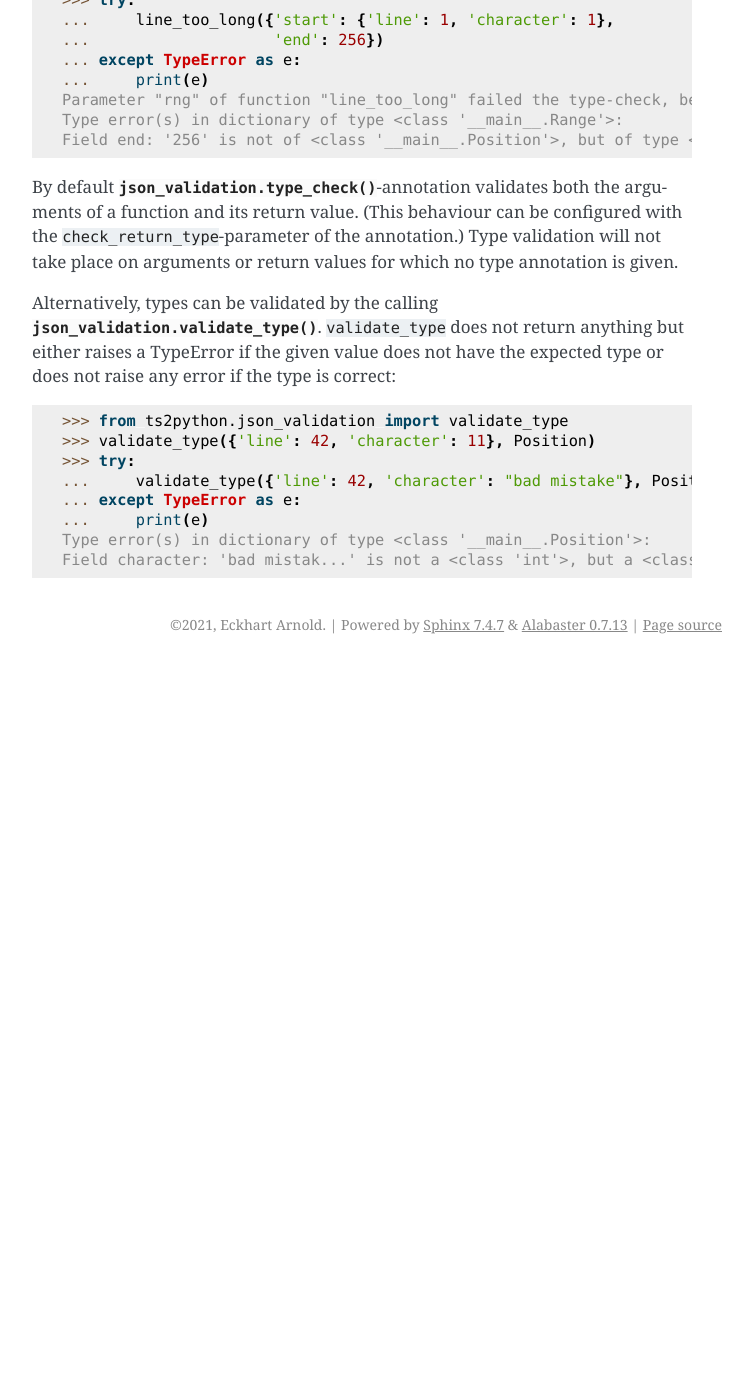
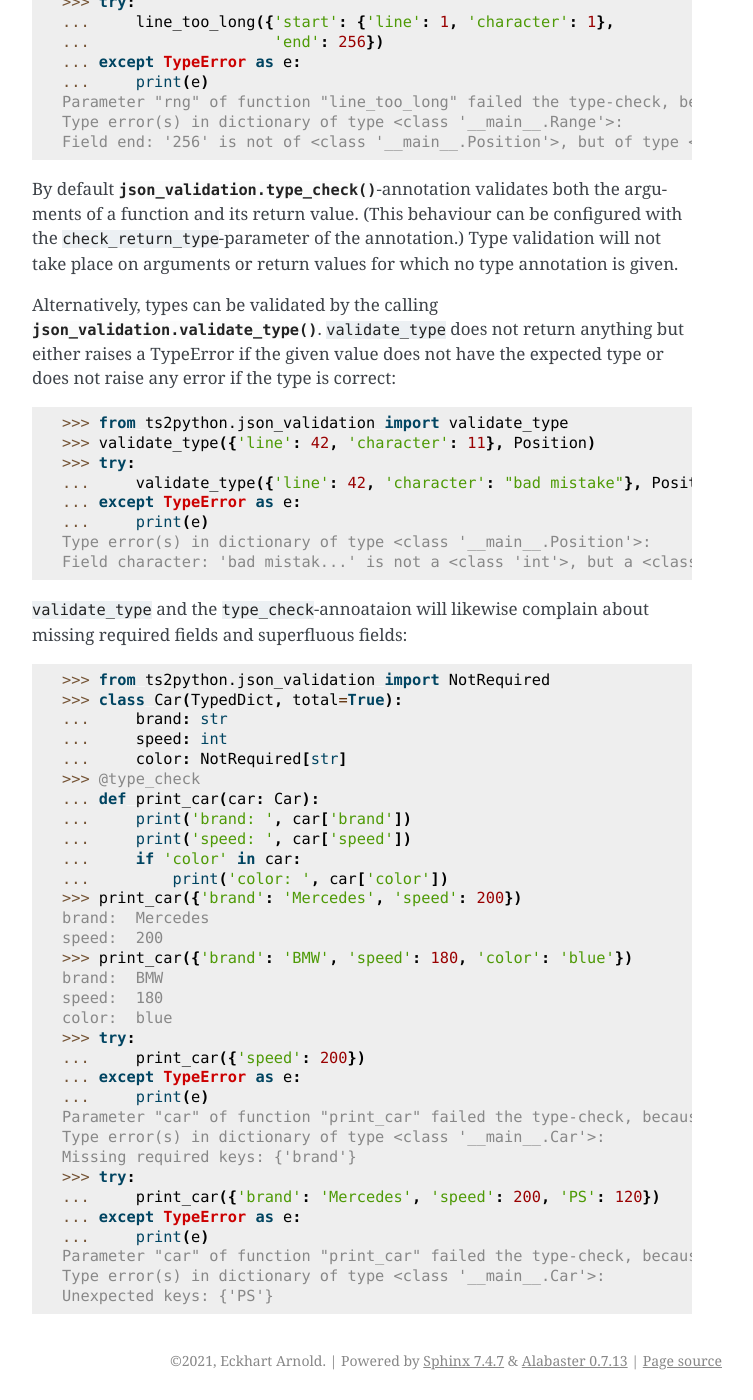
Before and after one commit to jecki/ts2python, a Sphinx documentation site: the page built from docs/Validation.rst, in a window 1280 px wide and 1400 px high, scrolled down 974 px. Shown: the whole window, without its empty margins (388-1141 px from the left). Built offline with Sphinx 7.4.7, drawn with Linux system fonts in a browser that asks for light colours; before the commit the page ends 1638 px from its top, so only the background shows below that; some of the changed text lies outside the part shown.

Commit message:
bugfix: PEP 655 conformance, imports related to NotRequired fields

```diff
--- a/docs/Mapping.rst
+++ b/docs/Mapping.rst
@@ -56,12 +56,12 @@ implemented, abusing ``Optional`` for this purpose appears to be
 a pragmatic solution that in connection with setting the parameter
 ``total=False`` plays well-enough with static type-checkers. Unless
 your code using ts2python-transpiled TypedDicts does not assume
-attibutes with ``Optional`` type to be present, there won't be a problem.
+attributes with ``Optional`` type to be present, there won't be a problem.
 (Still, it is possible, to enforce `PEP 655`_ by calling ``ts2python``
 with the parameter ``--p 655``, in which case ``NotRequired`` will be
 used instead of optional. The above Message-interface will then read as::
 
-    class RequestMessage(Message, TypedDict, total=False):
+    class RequestMessage(Message, TypedDict, total=True):
         id: Union[int, str]
         method: str
         params: NoRequired[Union[List, Dict]
--- a/docs/Validation.rst
+++ b/docs/Validation.rst
@@ -20,11 +20,11 @@ fields.
 Module :py:mod:`ts2python.json_validation` provides functions
 and function annotations to validate (arbitrarily nested) typed dicts.
 In order to use runtime type-checking, :py:mod:`ts2python.json_validation`
-provides a TypedDict-shim as well as a GenericTypedDict-shim that
-should be imported either instead of or after Python's ``typing.TypedDict``
-and ``typing.GenericTypedDict``, but before defining any
-TypedDict classes. Runtime json-Validation can fail with obscure
-error messages, if the TypedDict-classes against which values are
+provides shims for ``TypedDict``, ``GenericTypedDict`` and ``NotRequired`` that
+should be imported instead of Python's ``typing.TypedDict``
+and ``typing.GenericTypedDict``. Runtime json-Validation
+can fail with obscure error messages, if the TypedDict-classes
+against which values are
 checked at runtime do not derive from
 :py:class:`ts2python.json_validation.TypedDict`!
 
@@ -77,5 +77,41 @@ not raise any error if the type is correct::
     Type error(s) in dictionary of type <class '__main__.Position'>:
     Field character: 'bad mistak...' is not a <class 'int'>, but a <class 'str'>
 
+``validate_type`` and the ``type_check``-annoataion will likewise complain about missing
+required fields and superfluous fields::
+
+    >>> from ts2python.json_validation import NotRequired
+    >>> class Car(TypedDict, total=True):
+    ...     brand: str
+    ...     speed: int
+    ...     color: NotRequired[str]
+    >>> @type_check
+    ... def print_car(car: Car):
+    ...     print('brand: ', car['brand'])
+    ...     print('speed: ', car['speed'])
+    ...     if 'color' in car:
+    ...         print('color: ', car['color'])
+    >>> print_car({'brand': 'Mercedes', 'speed': 200})
+    brand:  Mercedes
+    speed:  200
+    >>> print_car({'brand': 'BMW', 'speed': 180, 'color': 'blue'})
+    brand:  BMW
+    speed:  180
+    color:  blue
+    >>> try:
+    ...     print_car({'speed': 200})
+    ... except TypeError as e:
+    ...     print(e)
+    Parameter "car" of function "print_car" failed the type-check, because:
+    Type error(s) in dictionary of type <class '__main__.Car'>:
+    Missing required keys: {'brand'}
+    >>> try:
+    ...     print_car({'brand': 'Mercedes', 'speed': 200, 'PS': 120})
+    ... except TypeError as e:
+    ...     print(e)
+    Parameter "car" of function "print_car" failed the type-check, because:
+    Type error(s) in dictionary of type <class '__main__.Car'>:
+    Unexpected keys: {'PS'}
+
 
 .. _PEP 655: https://www.python.org/dev/peps/pep-0655/
--- a/docs/index.rst
+++ b/docs/index.rst
@@ -28,7 +28,7 @@ ts2python is the parser-generator DHParser_. For Python versions below 3.8
 installing the `typing_extensions`_ is highly recommended, though.
 
 Alternatively, you can just download the script `ts2PythonParser.py`_ for converting
-Typescript source code consisting to interface definitions to Pyhton modules from the
+Typescript source code consisting to interface definitions to Python modules from the
 git-repository which runs without installing ts2python as long as DHParser_ has been installed.
 Or, if you just interested in runtime type validation, you can just copy the module
 `json_validation`_ from the git repository, which merely requires the `typing_extensions`_ to
```
Also changed, not shown: ts2pythonParser.py (+18 -20 lines), 2 other files.
